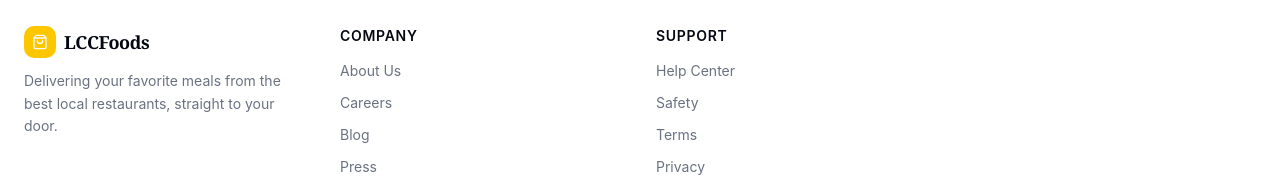
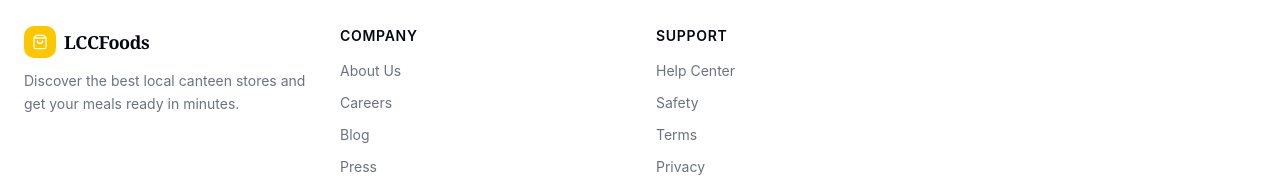
Before and after one commit to joannaajoseestacio-lang/lccfoods, a React (Vite) app: page / in a window 1280 px wide. Shown: the part 1303-1491 px from the top of the page. Built offline with nearby package versions, Linux system fonts and the light colour scheme; no server answers; the database is empty.

Commit message:
foooter text

```diff
--- a/src/components/footer.tsx
+++ b/src/components/footer.tsx
@@ -16,7 +16,7 @@ export function Footer() {
               </span>
             </Link>
             <p className="mt-3 text-sm leading-relaxed text-muted-foreground">
-              Delivering your favorite meals from the best local restaurants, straight to your door.
+              Discover the best local canteen stores and get your meals ready in minutes.
             </p>
           </div>
 
```
